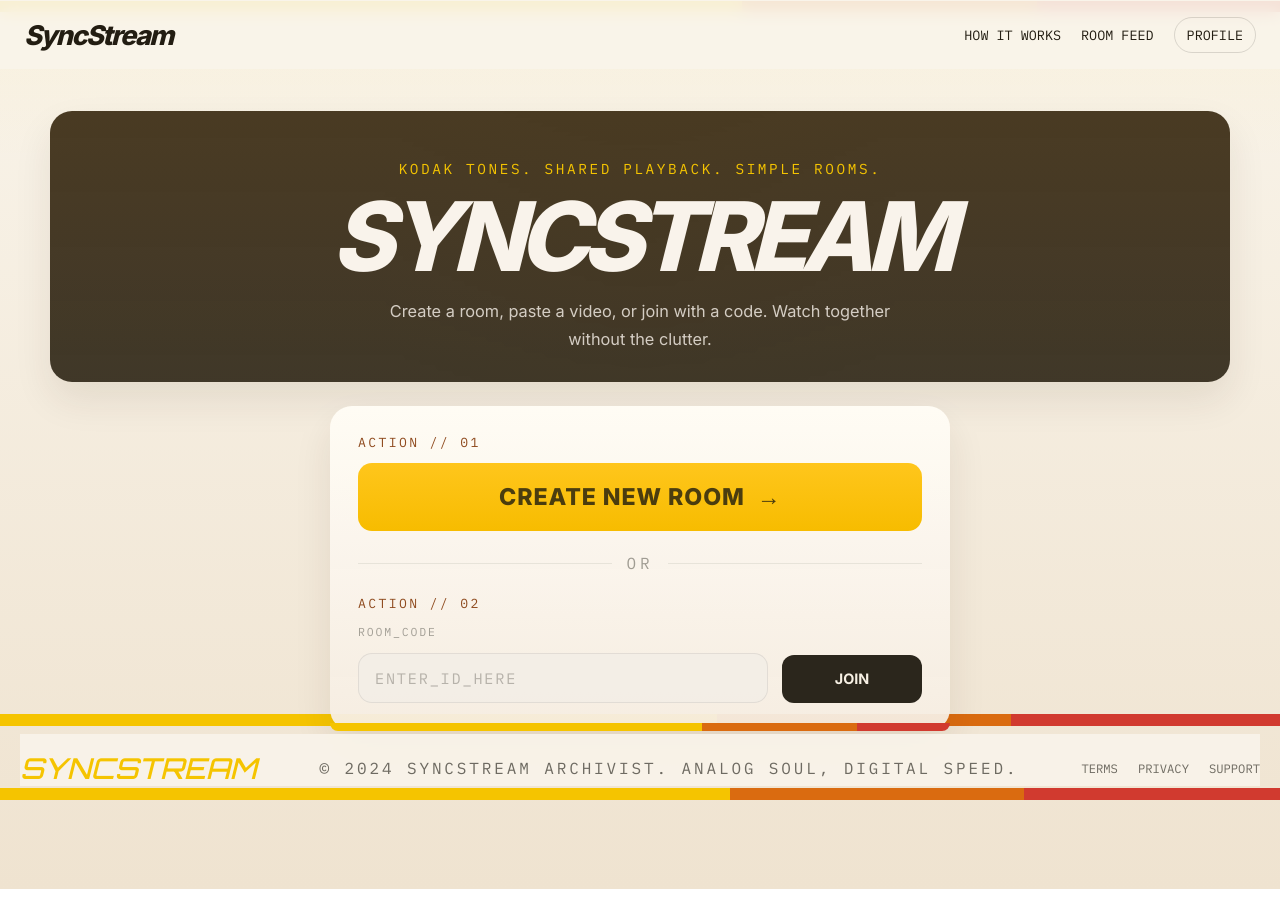
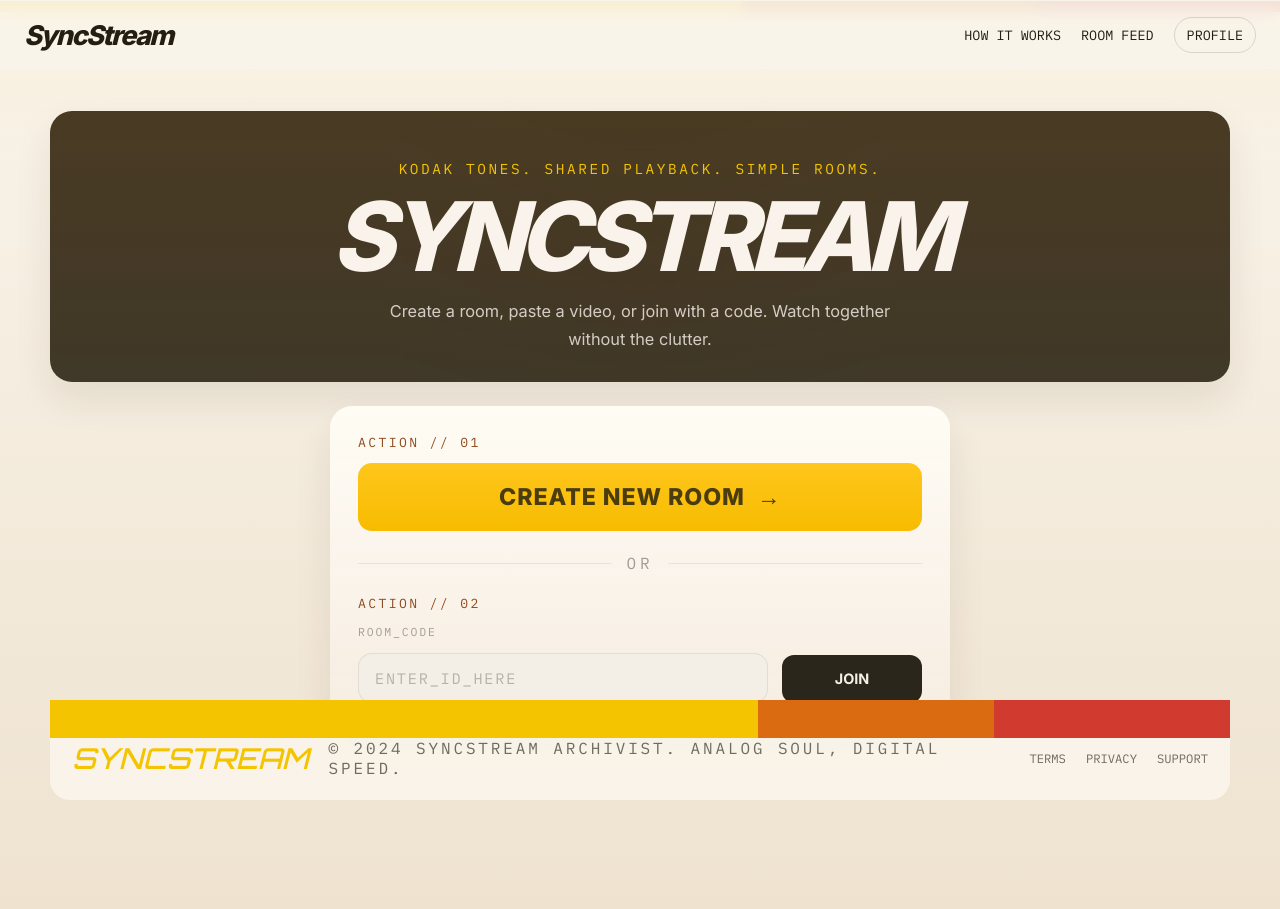
Before and after one commit to Falco0906/syncstream, a website: page public/index.html in a window 1280 px wide. Drawn offline with nearby package versions, Linux system fonts and the light colour scheme; no server answers.

Commit message:
Style homepage footer color bar

```diff
--- a/public/style.css
+++ b/public/style.css
@@ -735,16 +735,34 @@ progress::-webkit-progress-value {
 body:not(.room-mode) .site-footer {
   position: fixed;
   left: 50%;
-  bottom: 14px;
+  bottom: 0;
   transform: translateX(-50%);
   z-index: 12;
-  padding: 16px 0 0;
-  background: rgba(249, 244, 234, 0.92);
+  width: min(1180px, calc(100% - 32px));
+  padding: 38px 22px 22px;
+  background: rgba(249, 244, 234, 0.96);
   backdrop-filter: blur(6px);
+  border-radius: 0 0 20px 20px;
+  overflow: hidden;
+}
+
+body:not(.room-mode) .site-footer::before {
+  content: "";
+  position: absolute;
+  top: 0;
+  left: 0;
+  width: 100%;
+  height: 38px;
+  background: linear-gradient(90deg, var(--gold) 0 60%, var(--amber) 60% 80%, var(--red) 80% 100%);
+}
+
+body:not(.room-mode) .chrome-bar-mid,
+body:not(.room-mode) .chrome-bar-bottom {
+  display: none;
 }
 
 body:not(.room-mode) #container {
-  padding-bottom: 150px;
+  padding-bottom: 170px;
 }
 
 .footer-brand {
```
